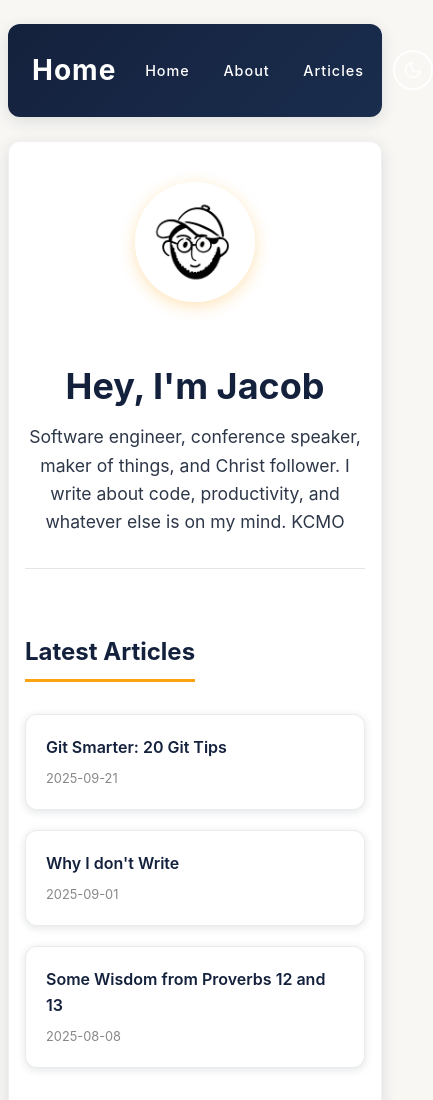
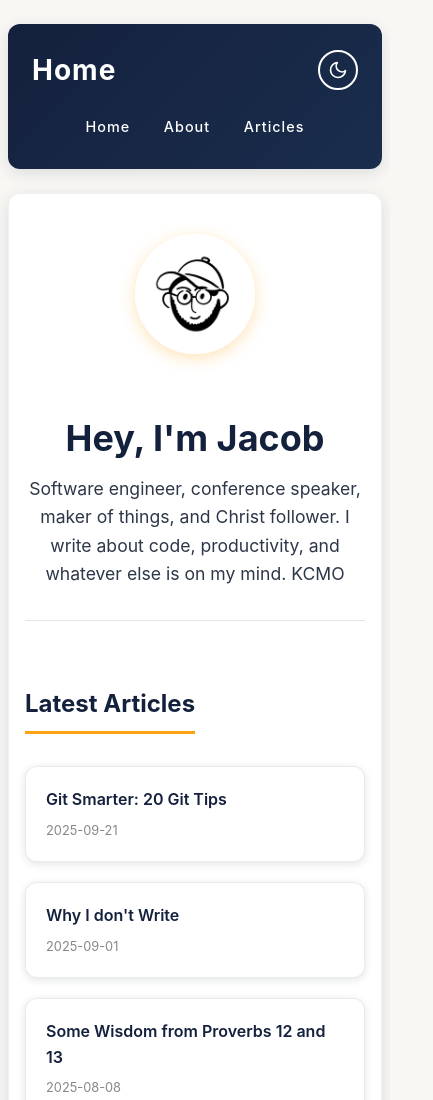
Before and after one commit to jbeers/jbeers.github.io, an Eleventy site: page index.njk in a window 390 px wide. Shown: the top 1100 px of the page, 433 px wide, since content can reach past the window. Built offline with nearby package versions, Linux system fonts and the light colour scheme; Eleventy itself is replaced by a stand-in of ours; files that its build step writes are made by us from their sources.

Commit message:
Make navigation wrap below title and theme button on small screens

```diff
--- a/_includes/base.html
+++ b/_includes/base.html
@@ -12,9 +12,9 @@
 </head>
 <body>
 	<div style="margin: 0 auto; max-width: 850px">
-  <header style="display: flex; justify-content: space-between; align-items: center; gap: 1rem;">
+  <header style="display: flex; justify-content: space-between; align-items: center; gap: 1rem; flex-wrap: wrap;">
     <span>{{ title }}</span>
-    <span style="display: flex; gap: 0.5rem;">
+    <span class="header-links" style="display: flex; gap: 0.5rem;">
       <a href="/">Home</a>
       <a href="/about">About</a>
       <a href="/article">Articles</a>
--- a/style.css
+++ b/style.css
@@ -493,4 +493,19 @@ pre {
     flex-direction: column;
     align-items: flex-start;
   }
+
+  header {
+    justify-content: center;
+  }
+
+  .header-links {
+    order: 1;
+    width: 100%;
+    justify-content: center;
+  }
+
+  .theme-toggle {
+    order: 0;
+    margin-left: auto;
+  }
 }
```
